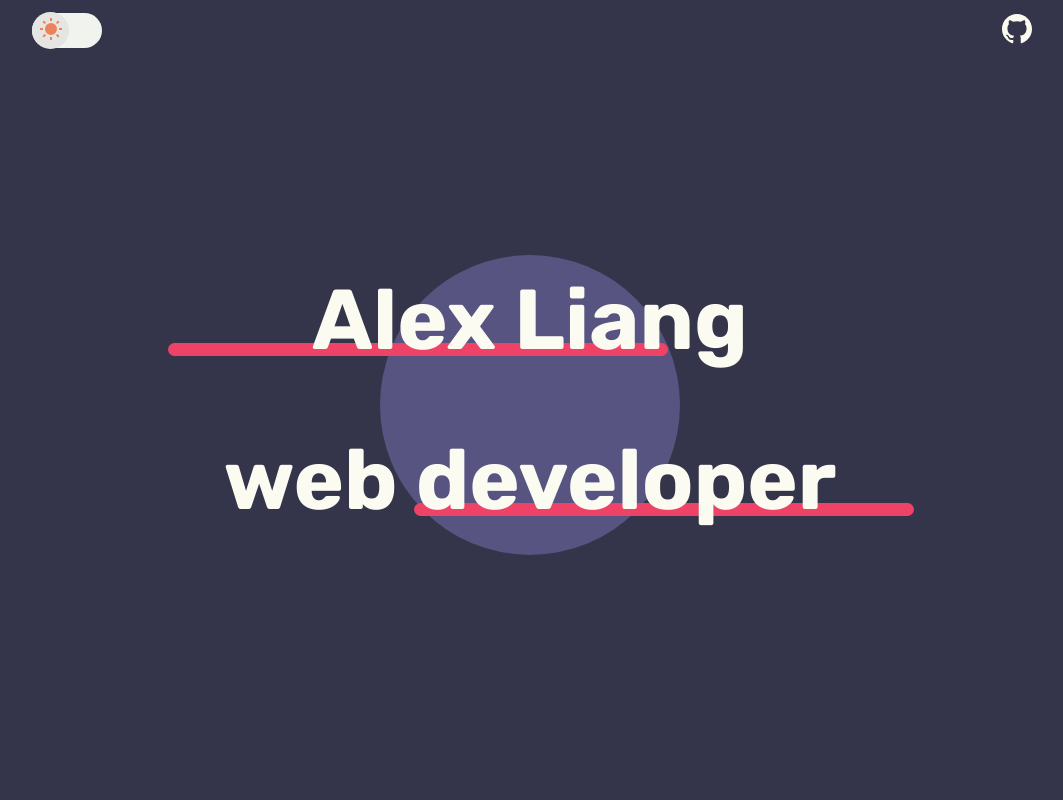
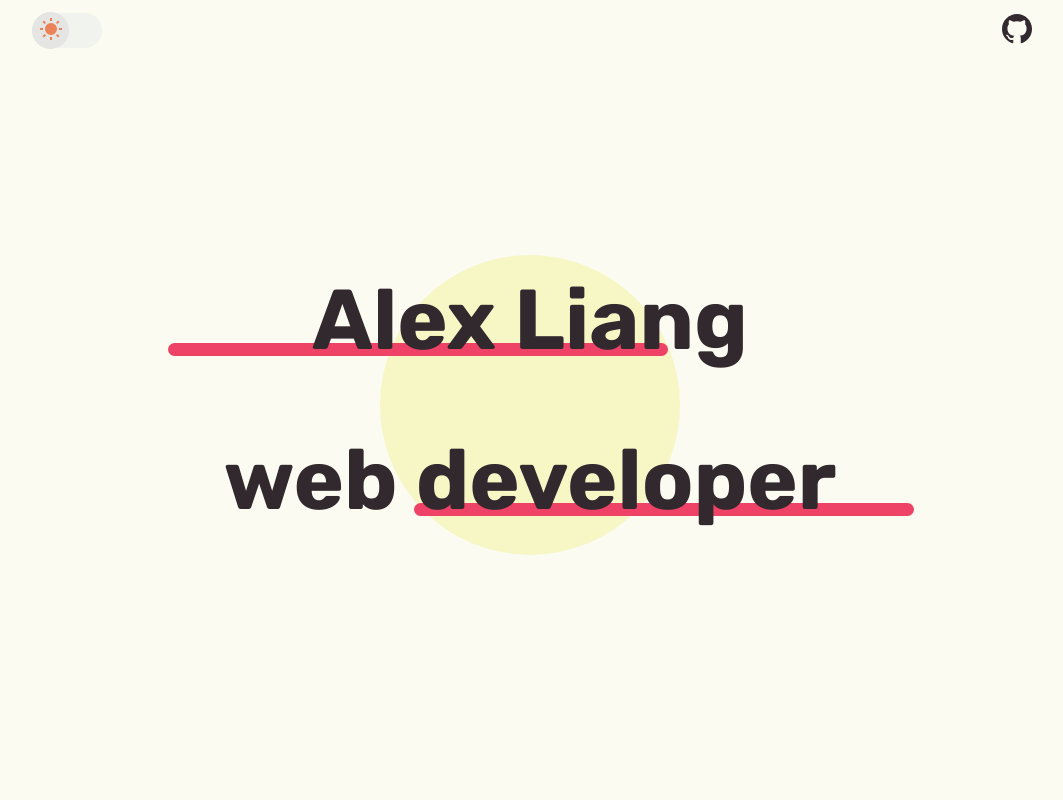
Before and after one commit to nksupermarket/portfolio, a React (Create React App) app: page / in a window 1280 px wide. Shown: the top 800 px of the page, without its empty margins (110-1173 px from the left). Built offline with nearby package versions, Linux system fonts and the light colour scheme.

Commit message:
finished light/dark mode toggle

```diff
--- a/public/index.html
+++ b/public/index.html
@@ -1,5 +1,5 @@
 <!DOCTYPE html>
-<html lang="en" color-mode="dark">
+<html lang="en" color-mode="light">
   <head>
     <meta charset="utf-8" />
     <meta name="viewport" content="width=device-width, initial-scale=1" />
--- a/src/App.tsx
+++ b/src/App.tsx
@@ -1,4 +1,4 @@
-import React from 'react';
+import React, { useState, useEffect } from 'react';
 import AboutSection from './components/AboutSection';
 import ContactSection from './components/ContactSection';
 import Header from './components/Header';
@@ -8,10 +8,22 @@ import SkillsSection from './components/SkillsSection';
 import './styles/App.scss';
 
 function App() {
+  const [theme, setTheme] = useState('light');
+
+  useEffect(() => {
+    document.querySelector('html')?.setAttribute('color-mode', theme);
+  }, [theme]);
+
+  function changeTheme() {
+    setTheme((prev) => {
+      return prev === 'light' ? 'dark' : 'light';
+    });
+  }
+
   return (
     <div className="App">
       <header className="App-header"></header>
-      <Nav />
+      <Nav changeTheme={changeTheme} />
       <Header />
       <ProjectSection
         title={{ firstRow: 'Latest', secondRow: 'Projects' }}
--- a/src/components/Nav.tsx
+++ b/src/components/Nav.tsx
@@ -12,11 +12,15 @@ const iconList = [
   }
 ];
 
-export default function Nav() {
+interface NavProps {
+  changeTheme: () => void;
+}
+
+export default function Nav({ changeTheme }: NavProps) {
   return (
     <nav className={styles.main}>
       <div className={styles.theme_picker}>
-        <input type="checkbox" />
+        <input type="checkbox" onClick={changeTheme} />
       </div>
       <div className={styles.btn_ctn}>
         {iconList.map((i) => {
--- a/src/styles/Nav.module.scss
+++ b/src/styles/Nav.module.scss
@@ -62,10 +62,10 @@
     top: 0;
     bottom: 0;
     margin: auto;
-
     border-radius: 40px;
     outline: none;
     cursor: pointer;
+    transition: transform 0.2s ease-in;
   }
 
   input:checked:before {
--- a/src/styles/index.scss
+++ b/src/styles/index.scss
@@ -15,6 +15,8 @@
 
 * {
   box-sizing: border-box;
+  transition: background 0.3s ease-in;
+  transition: color 0.3s ease-in;
 }
 
 html,
```
